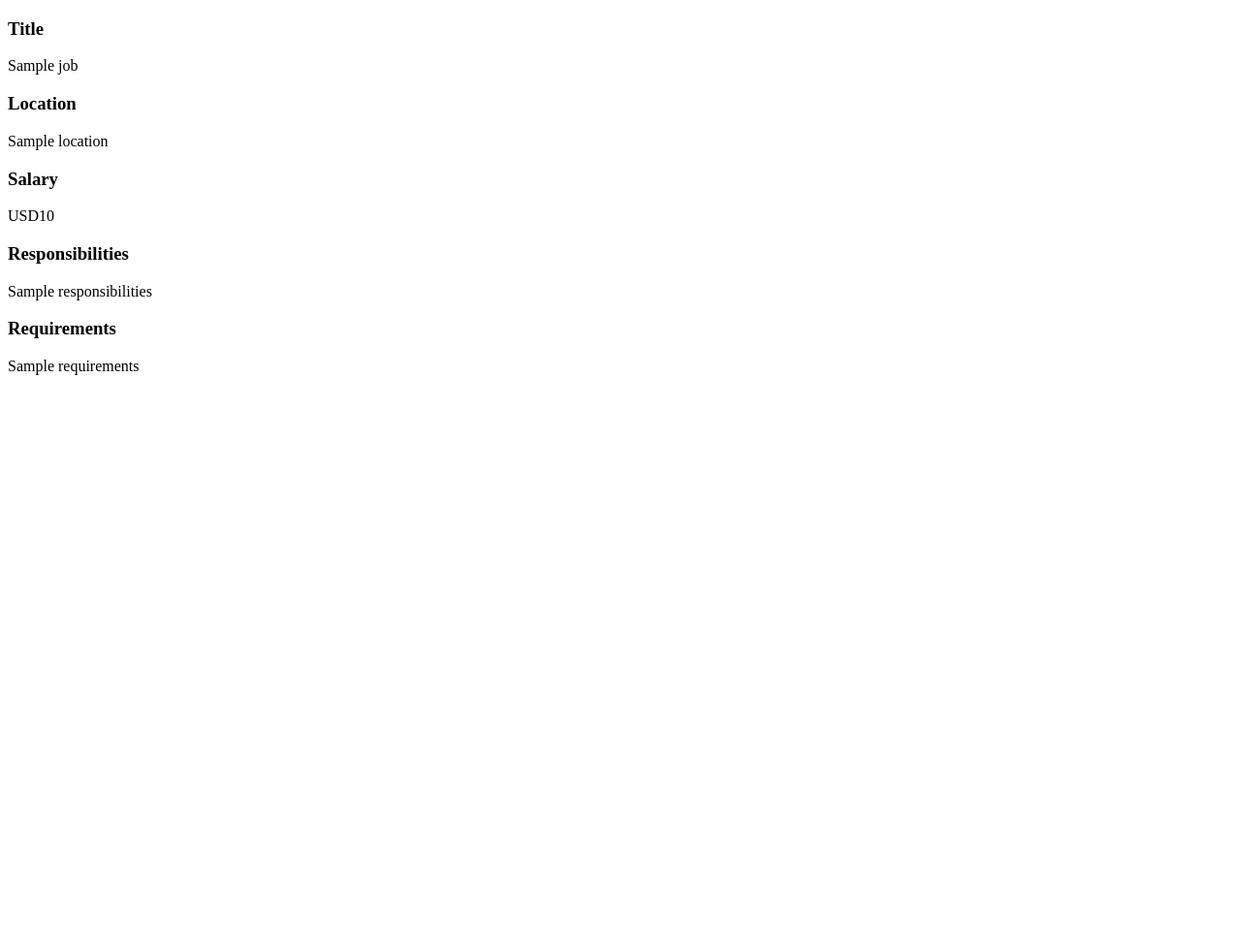
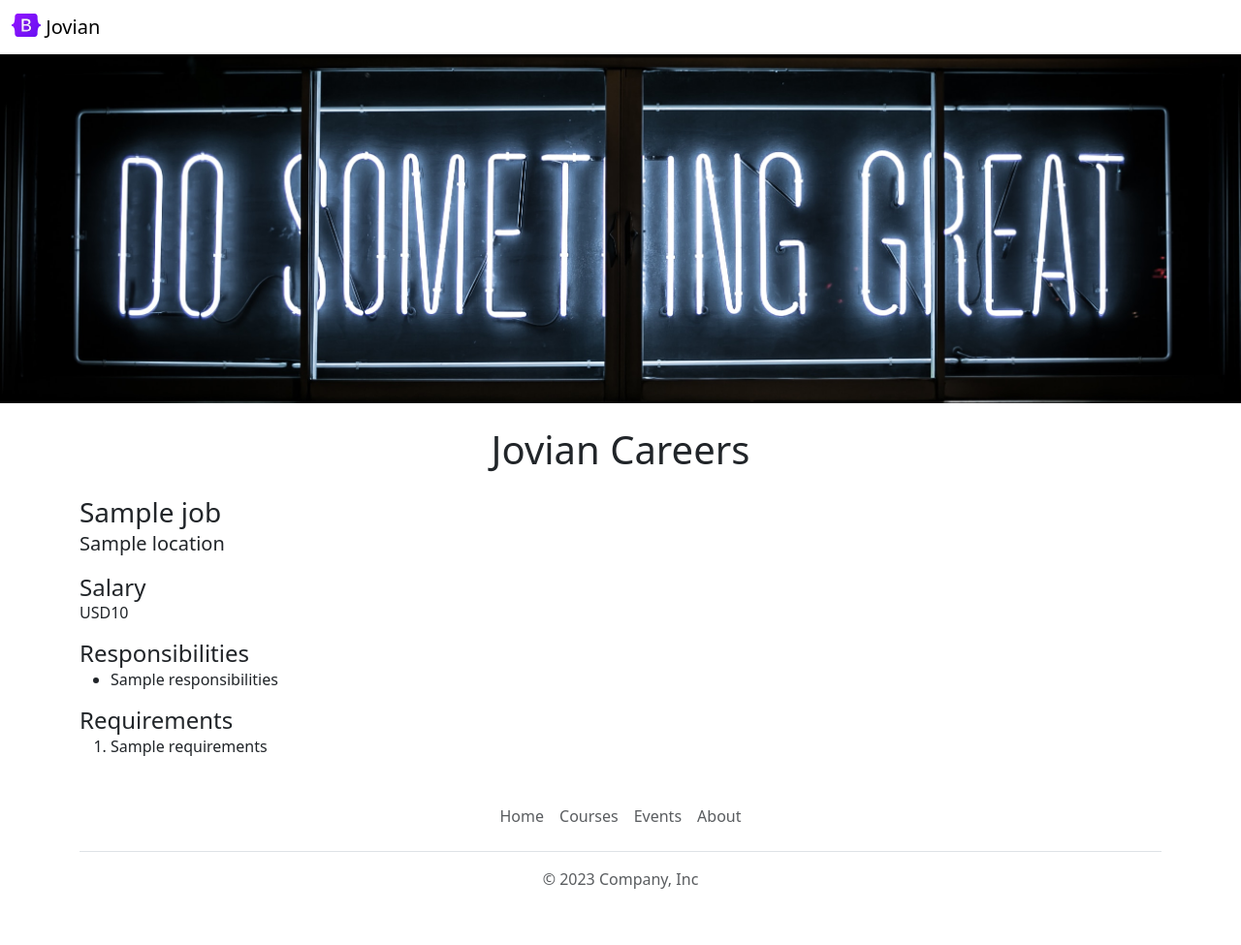
Before and after one commit to agyeievans/flask-career-website-v2, a Flask app: template templates/jobpage.html in a window 1280 px wide. Shown: the whole page at 97% size. Before the commit the page ends 387 px from the top, so only its background shows below. Run offline with Flask 3, Linux system fonts and the light colour scheme; the template is opened without the code that fills it: most values are stand-ins (such as "Sample title", 1, 10 or a date in 2020).

Commit message:
create components and finish styling

```diff
--- a/app.py
+++ b/app.py
@@ -8,7 +8,7 @@ app = Flask(__name__)
 @app.route("/")
 def home():
     jobs = load_jobs_from_db()
-    return render_template('home.html', jobs=jobs, company_name="Jovian")
+    return render_template('home.html', jobs=jobs)
 
 @app.route("/api/jobs")
 def list_jobs():
--- /dev/null
+++ b/templates/banner.html
@@ -0,0 +1,10 @@
+<style>
+    #banner{
+        width: 100%;
+        height: 360px;
+        object-fit: cover;
+        margin-bottom: 16px;
+    }
+</style>
+
+<img class="img-fluid" id="banner" src="../static/banner.jpg" alt="">
--- a/templates/bootstrap.html
+++ b/templates/bootstrap.html
@@ -0,0 +1,9 @@
+<meta charset="UTF-8">
+<meta name="viewport" content="width=device-width, initial-scale=1.0">
+<title>Jovian Careers</title>
+
+<link
+    href="https://cdn.jsdelivr.net/npm/bootstrap@5.3.0/dist/css/bootstrap.min.css"
+    rel="stylesheet"
+    integrity="sha384-9ndCyUaIbzAi2FUVXJi0CjmCapSmO7SnpJef0486qhLnuZ2cdeRhO02iuK6FUUVM"
+    crossorigin="anonymous">
--- a/templates/jobpage.html
+++ b/templates/jobpage.html
@@ -4,17 +4,35 @@
         <meta charset="UTF-8">
         <meta name="viewport" content="width=device-width, initial-scale=1.0">
         <title>{{ job.title }} - Jovian Careers</title>
+        {% include 'bootstrap.html' %}
+
     </head>
     <body>
-    <h3>Title</h3>
-    <p>{{ job.title }}</p>
-    <h3>Location</h3>
-    <p>{{ job.location }}</p>
-    <h3>Salary</h3>
+        {% include 'nav.html' %}
+
+        {% include 'banner.html' %}
+
+        <div class="container">
+            <h1 class="text-center mt-2 mb-4">Jovian Careers</h1>
+            <h3 class="mb-0">{{ job.title }}</h3>
+            <p class="lead mt-0">{{ job.location }}</p>
+            <h4 class="mb-0">Salary</h4>
             <p>{{ job.currency }}{{ job.salary }}</p>
-    <h3>Responsibilities</h3>
-    <p>{{ job.responsibilities }}</p>
-    <h3>Requirements</h3>
-    <p>{{ job.requirements }}</p>
+            <h4 class="mb-0">Responsibilities</h4>
+            <ul>
+                {% for line in job.responsibilities.split("\n") %}
+                    <li>{{ line }}</li>
+                {% endfor %}
+            </ul>
+            <h4 class="mb-0">Requirements</h4>
+            <ol>
+                {% for line in job.requirements.split("\n") %}
+                    <li>{{ line }}</li>
+                {% endfor %}
+            </ol>
+
+        </div>
+
+        {% include 'footer.html' %}
     </body>
 </html>
--- a/templates/nav.html
+++ b/templates/nav.html
@@ -1,6 +1,6 @@
 <nav class="navbar shadow-sm fixed-top bg-white">
     <div class="container-fluid">
-      <a class="navbar-brand" href="#">
+      <a class="navbar-brand" href="{{ url_for('home') }}">
         <img src="/static/logo.svg" alt="Logo" width="30" height="24" class="d-inline-block align-text-top">
         Jovian
       </a>
```
Also changed, not shown: templates/home.html (+4 -15 lines). Lines whose indentation alone changed are shown as unchanged.
